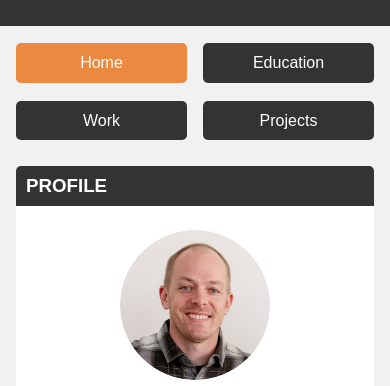
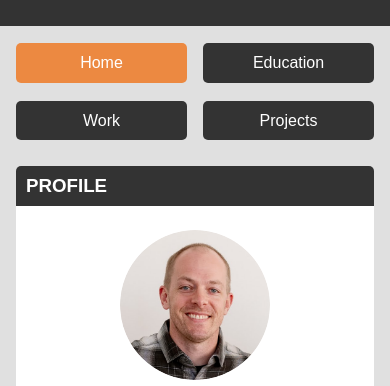
Before and after one commit to kuhlio11/kuhlio11.github.io, a plain HTML site: page index.html in a window 390 px wide. Shown: the part 84-470 px from the top of the page. Drawn offline with Linux system fonts and the light colour scheme.

Commit message:
Add files via upload

```diff
--- a/styles.css
+++ b/styles.css
@@ -29,7 +29,7 @@ header {
 .container {
   padding: 5em;
   padding-top: 15px;
-  background-color: #cccccc45;
+  background-color: #cccccc99;
 }
 
 h2,
@@ -152,7 +152,7 @@ ul.multi-column-list {
     justify-content: space-around;
     padding: 1em;
     padding-bottom: 0px;
-    background-color: #cccccc45;
+    background-color: #cccccc99;
   }
 
   .navbar li a {
```
